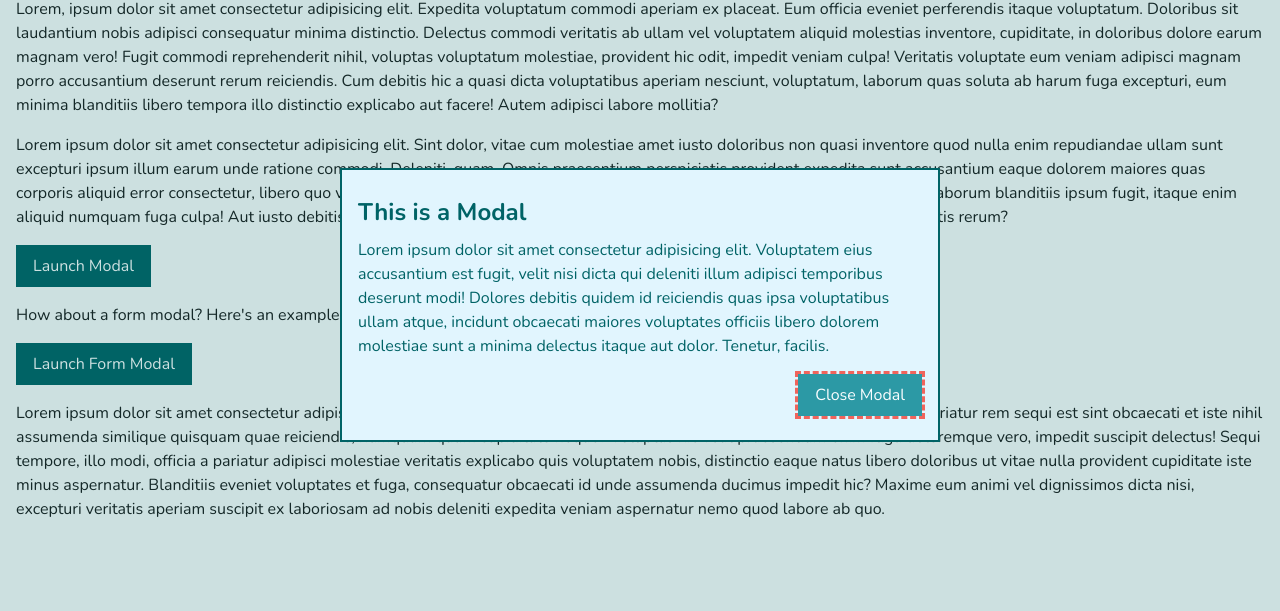
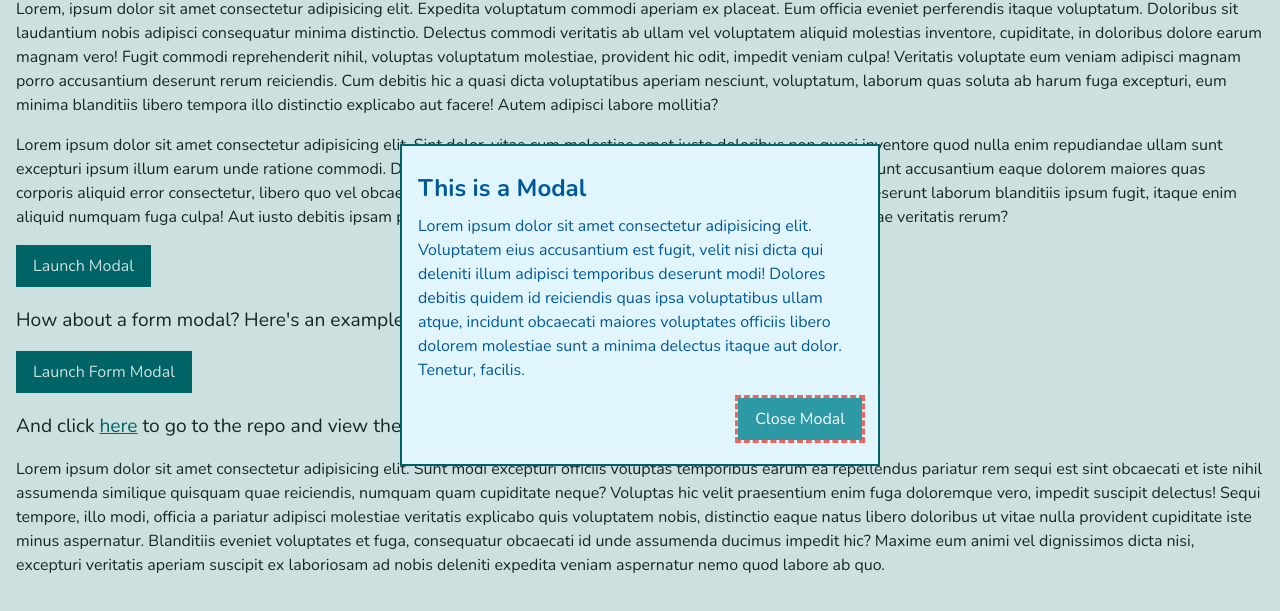
Before and after one commit to davinaleong/proj-dialog-example, a website built with Vite: page index.html in a window 1280 px wide. Both pictures are taken after a click on the button "Launch Modal". Shown: the part 95-706 px from the top of the page. Built offline with nearby package versions, Linux system fonts and the light colour scheme.

Commit message:
Styled links

```diff
--- a/index.html
+++ b/index.html
@@ -54,13 +54,15 @@
         </button>
       </p>
 
-      <p>How about a form modal? Here's an example:</p>
+      <p class="fs-500">How about a form modal? Here's an example:</p>
 
       <p>
         <button class="btn btn-secondary" type="button" data-element="open-form-modal">
           Launch Form Modal
         </button>
       </p>
+
+      <p class="fs-500">And click <a href="https://github.com/davinaleong/proj-dialog-example" target="_blank">here</a> to go to the repo and view the example code.</p>
 
       <p>
         Lorem ipsum dolor sit amet consectetur adipisicing elit. Sunt modi
@@ -79,7 +81,7 @@
     </main>
 
     <dialog class="modal" data-element="modal-dialog">
-      <div class="modal-body | clr-secondary-900 py-200">
+      <div class="modal-body | clr-primary-900 py-200">
         <h2 class="fs-600 mb-200">This is a Modal</h2>
 
         <p>Lorem ipsum dolor sit amet consectetur adipisicing elit. Voluptatem eius accusantium est fugit, velit nisi dicta qui deleniti illum adipisci temporibus deserunt modi! Dolores debitis quidem id reiciendis quas ipsa voluptatibus ullam atque, incidunt obcaecati maiores voluptates officiis libero dolorem molestiae sunt a minima delectus itaque aut dolor. Tenetur, facilis.</p>
@@ -92,7 +94,7 @@
     </dialog>
 
     <dialog class="modal" data-element="modal-form-dialog">
-      <div class="modal-body | clr-secondary-900 py-200">
+      <div class="modal-body | clr-primary-900 py-200">
         <h2 class="fs-600 mb-200">Modify Your Prefernces</h2>
 
         <form action="" method="dialog" class="dialog-form">
--- a/styles/main.css
+++ b/styles/main.css
@@ -168,11 +168,10 @@ b {
 }
 
 a {
-  --clr-link: var(--clr-grey-400);
-  --clr-hover-link: var(--clr-grey-400);
+  --clr-link: var(--clr-secondary-900);
+  --clr-hover-link: var(--clr-secondary-700);
 
   color: var(--clr-link);
-  text-decoration: none;
 }
 
 a:where(:hover, :focus, :focus-visible) {
@@ -225,7 +224,7 @@ a:where(:hover, :focus, :focus-visible) {
 
 /** Content - Layout **/
 .modal {
-  max-width: 600px;
+  max-width: 50ch;
   margin: auto;
   background-color: var(--clr-primary-50);
   border: 2px solid var(--clr-secondary-900);
```
